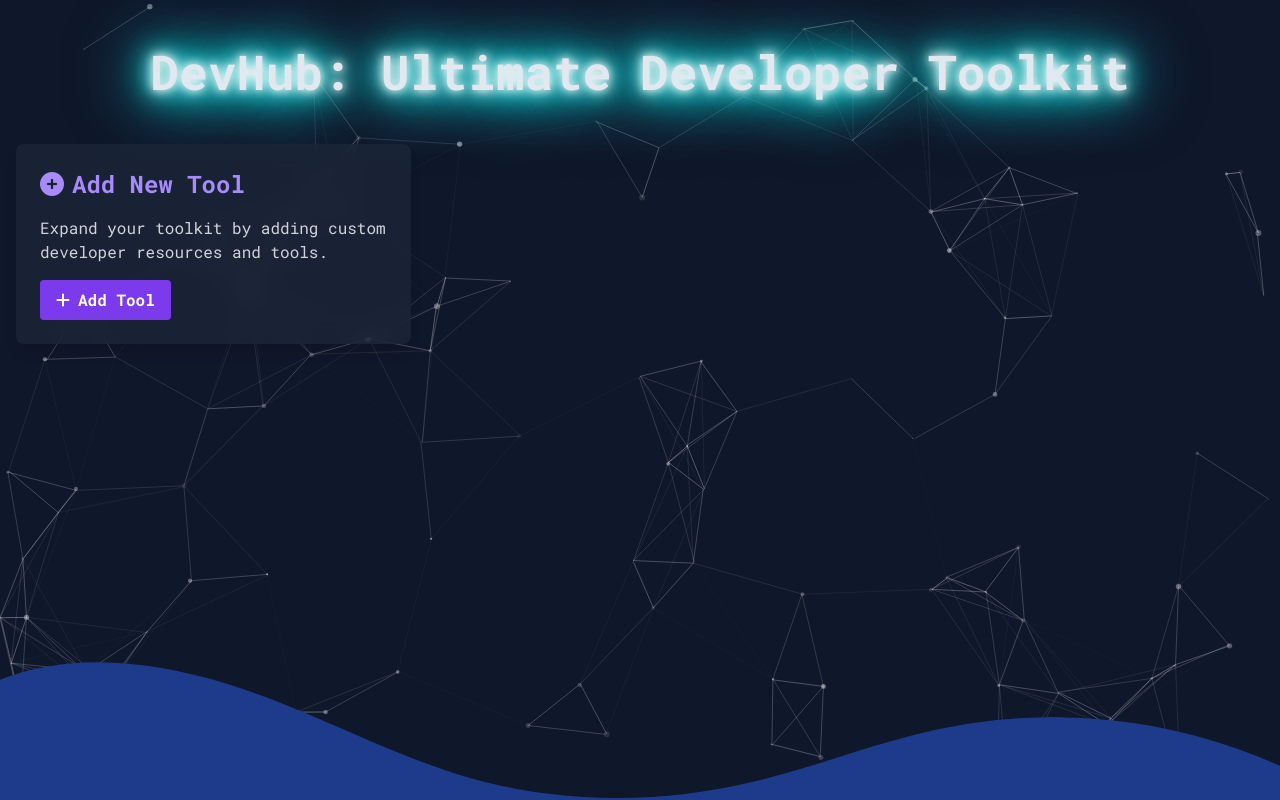
After one commit to tanbaycu/tanbaycu-website, a Flask app: page /tools in a window 1280 px wide. The commit adds this page. Run offline with Flask 3, Linux system fonts and the light colour scheme; parts of the project's set-up code (start-up, migrations or seed data) failed here and were passed over.

Commit message:
more tools

```diff
--- a/app.py
+++ b/app.py
@@ -9,7 +9,8 @@ import sys
 import re
 import subprocess
 from deep_translator import GoogleTranslator
-
+from flask_sqlalchemy import SQLAlchemy
+from datetime import datetime
 from flask import (
     Flask,
     request,
@@ -24,6 +25,9 @@ from flask import (
 )
 
 app = Flask(__name__)
+app.config['SQLALCHEMY_DATABASE_URI'] = 'sqlite:///tools.db'
+app.config['SQLALCHEMY_TRACK_MODIFICATIONS'] = False
+db = SQLAlchemy(app)
 UPLOAD_FOLDER = '/tmp/uploads'
 if not os.path.exists(UPLOAD_FOLDER):
     os.makedirs(UPLOAD_FOLDER)
@@ -860,6 +864,51 @@ def aichat():
 def pdf_page():
     return render_template('pdf.html')
 
+class Tool(db.Model):
+    id = db.Column(db.Integer, primary_key=True)
+    name = db.Column(db.String(100), nullable=False)
+    url = db.Column(db.String(200), nullable=False)
+    description = db.Column(db.Text, nullable=False)
+    created_at = db.Column(db.DateTime, default=datetime.utcnow)
+
+    def __repr__(self):
+        return f'<Tool {self.name}>'
+
+with app.app_context():
+    db.create_all()
+
+@app.route('/')
+@app.route('/tools')
+def tools():
+    tools = Tool.query.all()
+    return render_template('tools.html', tools=tools)
+
+@app.route('/add_tool', methods=['POST'])
+def add_tool():
+    data = request.json
+    new_tool = Tool(name=data['name'], url=data['url'], description=data['description'])
+    db.session.add(new_tool)
+    db.session.commit()
+    return jsonify({'id': new_tool.id, 'name': new_tool.name, 'url': new_tool.url, 'description': new_tool.description})
+
+@app.route('/edit_tool/<int:id>', methods=['PUT'])
+def edit_tool(id):
+    tool = Tool.query.get_or_404(id)
+    data = request.json
+    tool.name = data['name']
+    tool.url = data['url']
+    tool.description = data['description']
+    db.session.commit()
+    return jsonify({'id': tool.id, 'name': tool.name, 'url': tool.url, 'description': tool.description})
+
+@app.route('/delete_tool/<int:id>', methods=['DELETE'])
+def delete_tool(id):
+    tool = Tool.query.get_or_404(id)
+    db.session.delete(tool)
+    db.session.commit()
+    return '', 204
+
+
 if __name__ == "__main__":
     if not os.path.exists("uploads"):
         os.makedirs("uploads")
--- a/index.html
+++ b/index.html
@@ -422,6 +422,7 @@
             <a href="/pdf"><i class="fas fa-file-pdf"></i>PDF</a>
             <a href="/math"><i class="fas fa-calculator"></i>Làm toán</a>
             <a href="/about"><i class="fas fa-info-circle"></i>About</a>
+            <a href="/tools"><i class="fas fa-tools"></i> More Tools</a>
         </nav>
     </div>
 
--- a/requirements.txt
+++ b/requirements.txt
@@ -1,3 +1,4 @@
 Flask
 deep-translator
 yt-dlp
+Flask-SQLAlchemy
--- a/templates/about.html
+++ b/templates/about.html
@@ -78,7 +78,7 @@
         let historyIndex = -1;
 
         const commands = {
-            help: "Các lệnh có sẵn: <span class='text-yellow-300'>help</span>, <span class='text-yellow-300'>clear</span>, <span class='text-yellow-300'>upload</span>, <span class='text-yellow-300'>shorten</span>, <span class='text-yellow-300'>api</span>, <span class='text-yellow-300'>qr</span>, <span class='text-yellow-300'>python</span>, <span class='text-yellow-300'>facts</span>, <span class='text-yellow-300'>ip</span>, <span class='text-yellow-300'>weather</span>, <span class='text-yellow-300'>video</span>, <span class='text-yellow-300'>echo</span>, <span class='text-yellow-300'>date</span>, <span class='text-yellow-300'>whoami</span>, <span class='text-yellow-300'>version</span>",
+            help: "Các lệnh có sẵn: <span class='text-yellow-300'>help</span>, <span class='text-yellow-300'>clear</span>, <span class='text-yellow-300'>upload</span>, <span class='text-yellow-300'>shorten</span>, <span class='text-yellow-300'>api</span>, <span class='text-yellow-300'>qr</span>, <span class='text-yellow-300'>python</span>, <span class='text-yellow-300'>facts</span>, <span class='text-yellow-300'>ip</span>, <span class='text-yellow-300'>weather</span>, <span class='text-yellow-300'>video</span>, <pan class='text-yellow-300'>pdf</span>, <span class='text-yellow-300'>echo</span>, <span class='text-yellow-300'>date</span>, <span class='text-yellow-300'>whoami</span>, <span class='text-yellow-300'>version</span>",
             clear: () => {
                 output.innerHTML = "";
                 return "";
@@ -126,7 +126,8 @@
             facts: "<span class='text-blue-300 font-bold'>Hướng dẫn Facts Ngẫu Nhiên:</span> Nhấn nút 'Hiển thị fact' để xem một sự thật ngẫu nhiên.",
             ip: "<span class='text-blue-300 font-bold'>Hướng dẫn Kiểm Tra Địa Chỉ IP:</span> Nhập địa chỉ IP cần kiểm tra hoặc để trống để kiểm tra IP của bạn, sau đó nhấn 'Kiểm tra'.",
             weather: "<span class='text-blue-300 font-bold'>Hướng dẫn Dự Báo Thời Tiết:</span> Nhập tên thành phố và chọn đơn vị nhiệt độ, sau đó nhấn 'Xem dự báo'.",
-            video: "<span class='text-blue-300 font-bold'>Hướng dẫn Tải Video:</span> Chức năng này tạm thời đang bị cấm do 'yt-dlp' cần xác nhận yêu cầu gửi đi, đang triển khai lại."
+            video: "<span class='text-blue-300 font-bold'>Hướng dẫn Tải Video:</span> Chức năng này tạm thời đang bị cấm do 'yt-dlp' cần xác nhận yêu cầu gửi đi, đang triển khai lại.",
+            pdf: "<span class='text-blue-300 font bold'>Hướng dẫn sử dụng PDF:</span> Tải lên file PDF của bạn để sử dụng các chức năng trên web."
         };
 
         function printToConsole(text, type = 'normal') {
--- a/templates/pdf.html
+++ b/templates/pdf.html
@@ -5,6 +5,7 @@
     <meta name="viewport" content="width=device-width, initial-scale=1.0">
     <title>Interactive PDF Viewer</title>
     <link href="https://cdn.jsdelivr.net/npm/tailwindcss@2.2.19/dist/tailwind.min.css" rel="stylesheet">
+    <link rel="icon" type="image/x-icon" href="{{ url_for('static', filename='favicon.ico') }}" />
     <style>
         .pdf-container {
             height: calc(100vh - 8rem);
--- /dev/null
+++ b/templates/tools.html
@@ -0,0 +1,272 @@
+<!DOCTYPE html>
+<html lang="en">
+<head>
+    <meta charset="UTF-8">
+    <meta name="viewport" content="width=device-width, initial-scale=1.0">
+    <title>DevHub: Ultimate Developer Toolkit</title>
+    <link href="https://cdn.jsdelivr.net/npm/tailwindcss@2.2.19/dist/tailwind.min.css" rel="stylesheet">
+    <link rel="stylesheet" href="https://cdnjs.cloudflare.com/ajax/libs/font-awesome/6.0.0-beta3/css/all.min.css">
+    <script src="https://cdn.jsdelivr.net/npm/particles.js@2.0.0/particles.min.js"></script>
+    <style>
+        @import url('https://fonts.googleapis.com/css2?family=Roboto+Mono:wght@400;700&display=swap');
+
+        body {
+            font-family: 'Roboto Mono', monospace;
+            background-color: #0f172a;
+            color: #e2e8f0;
+        }
+
+        .tool-card {
+            background: rgba(30, 41, 59, 0.7);
+            backdrop-filter: blur(10px);
+            transition: all 0.3s ease;
+        }
+
+        .tool-card:hover {
+            transform: translateY(-5px);
+            box-shadow: 0 10px 20px rgba(0, 0, 0, 0.2);
+        }
+
+        .glow {
+            animation: glow 2s ease-in-out infinite alternate;
+        }
+
+        @keyframes glow {
+            from {
+                text-shadow: 0 0 5px #fff, 0 0 10px #fff, 0 0 15px #0ff, 0 0 20px #0ff, 0 0 35px #0ff, 0 0 40px #0ff, 0 0 50px #0ff;
+            }
+            to {
+                text-shadow: 0 0 10px #fff, 0 0 20px #fff, 0 0 30px #0ff, 0 0 40px #0ff, 0 0 70px #0ff, 0 0 80px #0ff, 0 0 100px #0ff;
+            }
+        }
+
+        #particles-js {
+            position: fixed;
+            width: 100%;
+            height: 100%;
+            z-index: -1;
+        }
+
+        .custom-shape-divider-bottom-1688384887 {
+            position: fixed;
+            bottom: 0;
+            left: 0;
+            width: 100%;
+            overflow: hidden;
+            line-height: 0;
+            transform: rotate(180deg);
+            z-index: -1;
+        }
+
+        .custom-shape-divider-bottom-1688384887 svg {
+            position: relative;
+            display: block;
+            width: calc(100% + 1.3px);
+            height: 150px;
+        }
+
+        .custom-shape-divider-bottom-1688384887 .shape-fill {
+            fill: #1E3A8A;
+        }
+
+        .fade-in {
+            animation: fadeIn 0.5s;
+        }
+
+        @keyframes fadeIn {
+            from { opacity: 0; }
+            to { opacity: 1; }
+        }
+
+        .slide-up {
+            animation: slideUp 0.5s;
+        }
+
+        @keyframes slideUp {
+            from { transform: translateY(20px); opacity: 0; }
+            to { transform: translateY(0); opacity: 1; }
+        }
+    </style>
+</head>
+<body class="min-h-screen">
+    <div id="particles-js"></div>
+    <div class="custom-shape-divider-bottom-1688384887">
+        <svg data-name="Layer 1" xmlns="http://www.w3.org/2000/svg" viewBox="0 0 1200 120" preserveAspectRatio="none">
+            <path d="M321.39,56.44c58-10.79,114.16-30.13,172-41.86,82.39-16.72,168.19-17.73,250.45-.39C823.78,31,906.67,72,985.66,92.83c70.05,18.48,146.53,26.09,214.34,3V0H0V27.35A600.21,600.21,0,0,0,321.39,56.44Z" class="shape-fill"></path>
+        </svg>
+    </div>
+    <div class="container mx-auto px-4 py-12">
+        <h1 class="text-5xl font-bold text-center mb-12 glow">DevHub: Ultimate Developer Toolkit</h1>
+        <div id="tools-container" class="grid grid-cols-1 md:grid-cols-2 lg:grid-cols-3 gap-8">
+            {% for tool in tools %}
+            <div class="tool-card rounded-lg shadow-lg p-6 hover:shadow-2xl transition duration-300" data-id="{{ tool.id }}">
+                <h2 class="text-2xl font-semibold mb-4 text-blue-400"><i class="fas fa-tools mr-2"></i>{{ tool.name }}</h2>
+                <p class="text-gray-300 mb-4">{{ tool.description }}</p>
+                <a href="{{ tool.url }}" target="_blank" rel="noopener noreferrer" class="bg-blue-600 hover:bg-blue-700 text-white font-bold py-2 px-4 rounded transition duration-300 inline-block">
+                    <i class="fas fa-external-link-alt mr-2"></i>Launch Tool
+                </a>
+                <div class="mt-4 flex justify-end space-x-2">
+                    <button class="edit-tool bg-yellow-500 hover:bg-yellow-600 text-white font-bold py-1 px-2 rounded transition duration-300">
+                        <i class="fas fa-edit"></i>
+                    </button>
+                    <button class="delete-tool bg-red-500 hover:bg-red-600 text-white font-bold py-1 px-2 rounded transition duration-300">
+                        <i class="fas fa-trash"></i>
+                    </button>
+                </div>
+            </div>
+            {% endfor %}
+            <div class="tool-card rounded-lg shadow-lg p-6 hover:shadow-2xl transition duration-300" id="add-new-tool">
+                <h2 class="text-2xl font-semibold mb-4 text-purple-400"><i class="fas fa-plus-circle mr-2"></i>Add New Tool</h2>
+                <p class="text-gray-300 mb-4">Expand your toolkit by adding custom developer resources and tools.</p>
+                <button class="bg-purple-600 hover:bg-purple-700 text-white font-bold py-2 px-4 rounded transition duration-300">
+                    <i class="fas fa-plus mr-2"></i>Add Tool
+                </button>
+            </div>
+        </div>
+    </div>
+
+    <!-- Modal for adding/editing tool -->
+    <div id="modal" class="fixed inset-0 bg-gray-600 bg-opacity-50 overflow-y-auto h-full w-full hidden">
+        <div class="relative top-20 mx-auto p-5 border w-96 shadow-lg rounded-md bg-gray-800">
+            <div class="mt-3 text-center">
+                <h3 class="text-lg leading-6 font-medium text-white" id="modal-title">Add New Tool</h3>
+                <form id="tool-form">
+                    <div class="mt-2 px-7 py-3">
+                        <input id="tool-name" name="name" type="text" placeholder="Tool Name" class="mb-3 px-3 py-2 bg-gray-700 text-white rounded w-full" required>
+                        <input id="tool-url" name="url" type="url" placeholder="Tool URL" class="mb-3 px-3 py-2 bg-gray-700 text-white rounded w-full" required>
+                        <textarea id="tool-description" name="description" placeholder="Tool Description" class="mb-3 px-3 py-2 bg-gray-700 text-white rounded w-full" required></textarea>
+                    </div>
+                    <div class="items-center px-4 py-3">
+                        <button type="submit" id="submit-tool" class="px-4 py-2 bg-green-500 text-white text-base font-medium rounded-md w-full shadow-sm hover:bg-green-600 focus:outline-none focus:ring-2 focus:ring-green-300">
+                            Add Tool
+                        </button>
+                    </div>
+                </form>
+            </div>
+        </div>
+    </div>
+
+    <script src="https://cdn.jsdelivr.net/npm/axios/dist/axios.min.js"></script>
+    <script>
+        particlesJS('particles-js', {
+            particles: {
+                number: { value: 80, density: { enable: true, value_area: 800 } },
+                color: { value: "#ffffff" },
+                shape: { type: "circle" },
+                opacity: { value: 0.5, random: true },
+                size: { value: 3, random: true },
+                line_linked: { enable: true, distance: 150, color: "#ffffff", opacity: 0.4, width: 1 },
+                move: { enable: true, speed: 6, direction: "none", random: false, straight: false, out_mode: "out", bounce: false }
+            },
+            interactivity: {
+                detect_on: "canvas",
+                events: { onhover: { enable: true, mode: "repulse" }, onclick: { enable: true, mode: "push" }, resize: true },
+                modes: { repulse: { distance: 100, duration: 0.4 }, push: { particles_nb: 4 } }
+            },
+            retina_detect: true
+        });
+
+        const modal = document.getElementById('modal');
+        const toolForm = document.getElementById('tool-form');
+        const toolsContainer = document.getElementById('tools-container');
+        let editingToolId = null;
+
+        document.querySelector('#add-new-tool button').addEventListener('click', () => {
+            editingToolId = null;
+            document.getElementById('modal-title').textContent = 'Add New Tool';
+            document.getElementById('submit-tool').textContent = 'Add Tool';
+            toolForm.reset();
+            modal.classList.remove('hidden');
+        });
+
+        toolForm.addEventListener('submit', async (e) => {
+            e.preventDefault();
+            const formData = new FormData(toolForm);
+            const toolData = Object.fromEntries(formData.entries());
+
+            try {
+                let response;
+                if (editingToolId) {
+                    response = await axios.put(`/edit_tool/${editingToolId}`, toolData);
+                    updateToolCard(editingToolId, response.data);
+                } else {
+                    response = await axios.post('/add_tool', toolData);
+                    addToolCard(response.data);
+                }
+                modal.classList.add('hidden');
+            } catch (error) {
+                console.error('Error:', error);
+            }
+        });
+
+        toolsContainer.addEventListener('click', async (e) => {
+            if (e.target.classList.contains('edit-tool') || e.target.parentElement.classList.contains('edit-tool')) {
+                const toolCard = e.target.closest('.tool-card');
+                editingToolId =
+
+ toolCard.dataset.id;
+                const name = toolCard.querySelector('h2').textContent;
+                const description = toolCard.querySelector('p').textContent;
+                const url = toolCard.querySelector('a').href;
+
+                document.getElementById('tool-name').value = name;
+                document.getElementById('tool-url').value = url;
+                document.getElementById('tool-description').value = description;
+                document.getElementById('modal-title').textContent = 'Edit Tool';
+                document.getElementById('submit-tool').textContent = 'Update Tool';
+                modal.classList.remove('hidden');
+            } else if (e.target.classList.contains('delete-tool') || e.target.parentElement.classList.contains('delete-tool')) {
+                const toolCard = e.target.closest('.tool-card');
+                const toolId = toolCard.dataset.id;
+                if (confirm('Are you sure you want to delete this tool?')) {
+                    try {
+                        await axios.delete(`/delete_tool/${toolId}`);
+                        toolCard.classList.add('fade-out');
+                        setTimeout(() => toolCard.remove(), 500);
+                    } catch (error) {
+                        console.error('Error:', error);
+                    }
+                }
+            }
+        });
+
+        function addToolCard(tool) {
+            const newCard = document.createElement('div');
+            newCard.className = 'tool-card rounded-lg shadow-lg p-6 hover:shadow-2xl transition duration-300 fade-in slide-up';
+            newCard.dataset.id = tool.id;
+            newCard.innerHTML = `
+                <h2 class="text-2xl font-semibold mb-4 text-blue-400"><i class="fas fa-tools mr-2"></i>${tool.name}</h2>
+                <p class="text-gray-300 mb-4">${tool.description}</p>
+                <a href="${tool.url}" target="_blank" rel="noopener noreferrer" class="bg-blue-600 hover:bg-blue-700 text-white font-bold py-2 px-4 rounded transition duration-300 inline-block">
+                    <i class="fas fa-external-link-alt mr-2"></i>Launch Tool
+                </a>
+                <div class="mt-4 flex justify-end space-x-2">
+                    <button class="edit-tool bg-yellow-500 hover:bg-yellow-600 text-white font-bold py-1 px-2 rounded transition duration-300">
+                        <i class="fas fa-edit"></i>
+                    </button>
+                    <button class="delete-tool bg-red-500 hover:bg-red-600 text-white font-bold py-1 px-2 rounded transition duration-300">
+                        <i class="fas fa-trash"></i>
+                    </button>
+                </div>
+            `;
+            toolsContainer.insertBefore(newCard, document.getElementById('add-new-tool'));
+        }
+
+        function updateToolCard(id, tool) {
+            const toolCard = document.querySelector(`.tool-card[data-id="${id}"]`);
+            toolCard.querySelector('h2').textContent = tool.name;
+            toolCard.querySelector('p').textContent = tool.description;
+            toolCard.querySelector('a').href = tool.url;
+            toolCard.classList.add('fade-in');
+            setTimeout(() => toolCard.classList.remove('fade-in'), 500);
+        }
+
+        // Close modal when clicking outside
+        window.onclick = function(event) {
+            if (event.target == modal) {
+                modal.classList.add('hidden');
+            }
+        }
+    </script>
+</body>
+</html>
```
